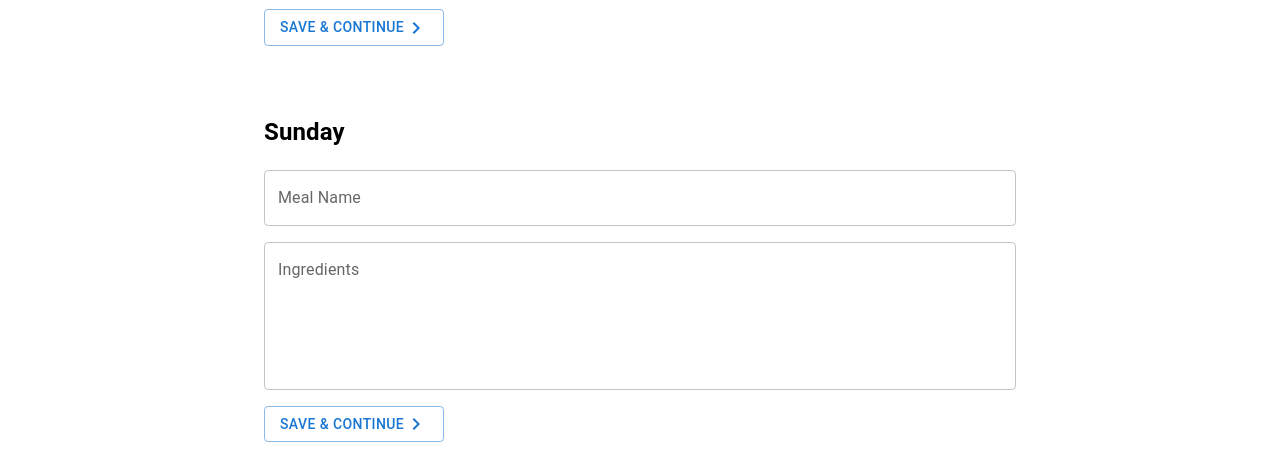
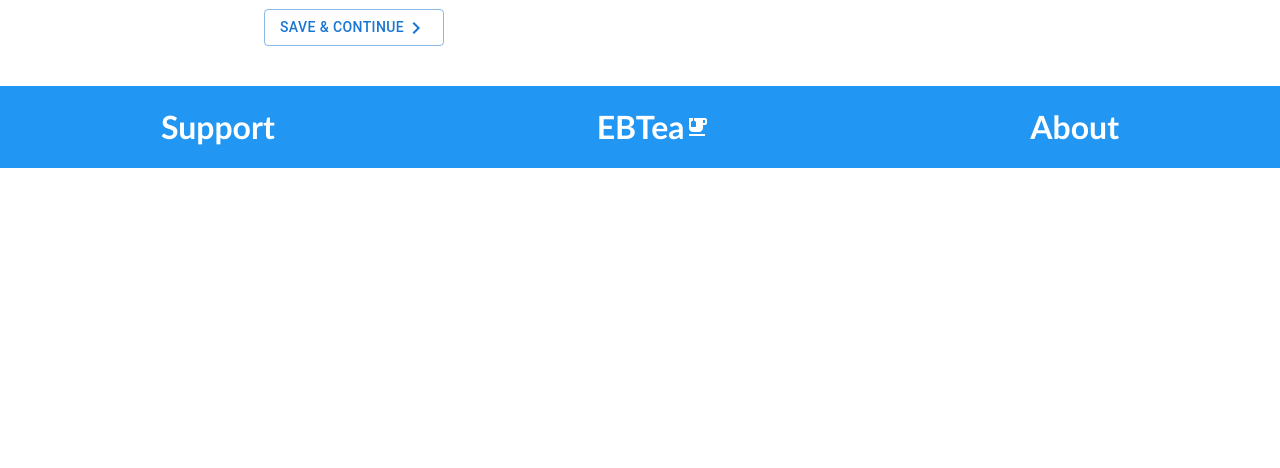
Before and after one commit to awest25/SimplyEBT, a React (Create React App) app: page /set-meal-plan in a window 1280 px wide. Shown: the part 484-952 px from the top of the page. After the commit the page ends 800 px from the top, so only its background shows below. Built offline with nearby package versions, Linux system fonts and the light colour scheme; no server answers.

Commit message:
hdslgalksh

```diff
--- a/src/routes/SetMealPlan.js
+++ b/src/routes/SetMealPlan.js
@@ -147,7 +147,6 @@ function SetMealPlan() {
                 </Tabs>
             </Box>
             {tabPanels}
-            {tabPanels}
         </AppWrapper>
     )
 }
```
